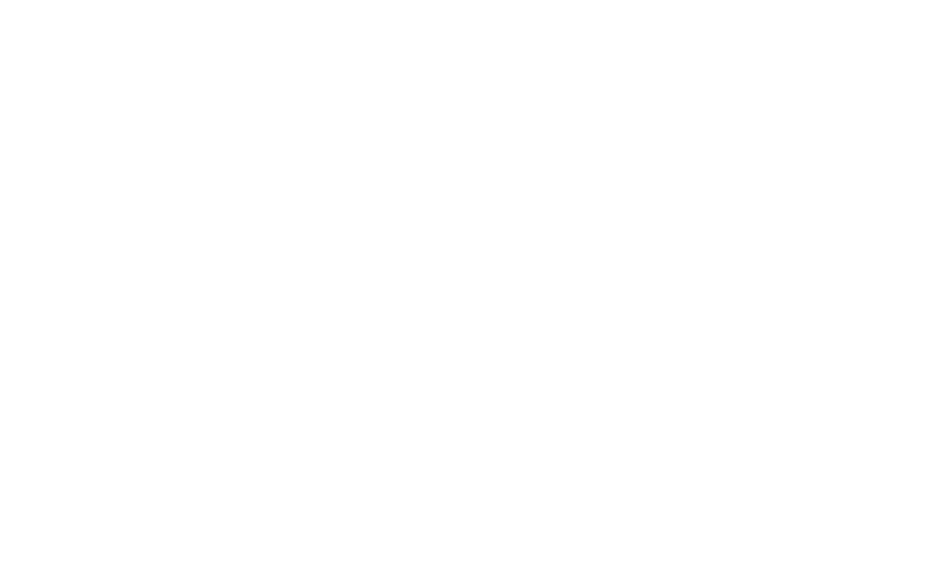
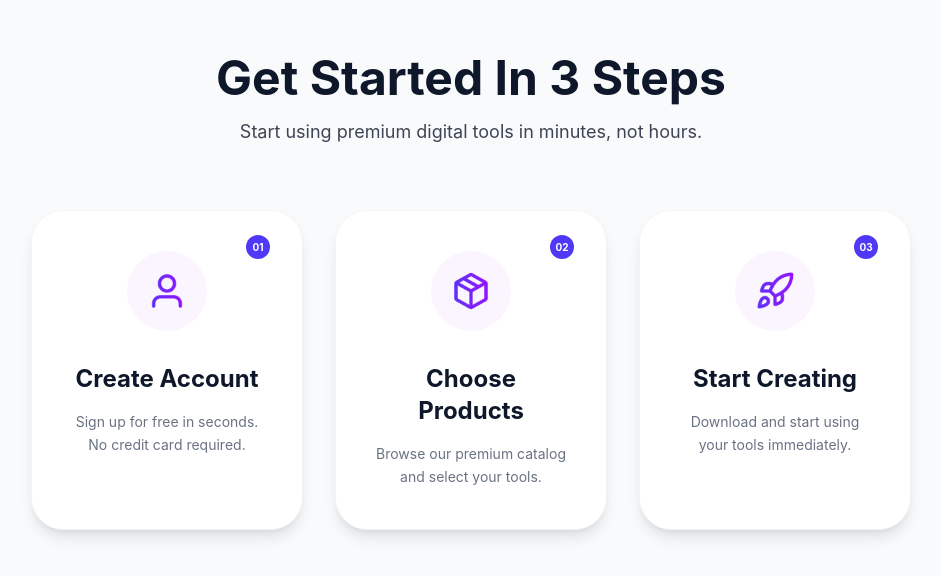
Before and after one commit to jannatulmaoya-JM/digitools-platform, a React (Vite) app: page / in a window 1280 px wide. Shown: the part 2718-3294 px from the top of the page, without its empty margins (169-1110 px from the left). Before the commit the page ends 2652 px from the top, so only its background shows below. Built offline with nearby package versions, Linux system fonts and the light colour scheme.

Commit message:
steps section complite

```diff
--- a/src/App.jsx
+++ b/src/App.jsx
@@ -152,6 +152,9 @@
 //
 import { useState } from 'react';
 import bannerImg from '../images/assets/banner.png';
+import userIcon from '../images/assets/user.png';
+import packageIcon from '../images/assets/package.png';
+import rocketIcon from '../images/assets/rocket.png';
 import './App.css';
 
 function App() {
@@ -388,6 +391,63 @@ function App() {
           </div>
         </div>
       </div>
+
+      {/* Steps Section */}
+    <div className="steps w-full py-[120px] px-[20px] lg:px-[200px] bg-gray-50 font-poppins">
+      <div className="steps-Container flex flex-col items-center">
+        <div className="steps-Content text-center mb-16">
+          <h2 className="text-4xl md:text-5xl font-bold text-[#0F172A] mb-4">
+            Get Started In 3 Steps
+          </h2>
+          <p className="text-lg text-[#0F172A] opacity-80 max-w-2xl mx-auto">
+            Start using premium digital tools in minutes, not hours.
+          </p>
+        </div>
+
+        <div className="steps-Card grid grid-cols-1 md:grid-cols-3 gap-8 w-full">
+
+          <div className="card-item relative bg-white border border-gray-100 rounded-[2rem] p-10 flex flex-col items-center text-center shadow-lg">
+            <span className="absolute top-6 right-8 bg-[#4F39F6] text-white text-[10px] font-bold w-6 h-6 flex items-center justify-center rounded-full">
+              01
+            </span>
+            <div className="w-20 h-20 bg-purple-50 rounded-full flex items-center justify-center mb-8">
+              <img src={userIcon} alt="User" className="w-10 h-10 object-contain" />
+            </div>
+            <h3 className="text-2xl font-bold text-[#0F172A] mb-4">Create Account</h3>
+            <p className="text-gray-500 text-sm leading-relaxed max-w-[220px]">
+              Sign up for free in seconds. <br /> No credit card required.
+            </p>
+          </div>
+
+          <div className="card-item relative bg-white border border-gray-100 rounded-[2rem] p-10 flex flex-col items-center text-center shadow-lg">
+            <span className="absolute top-6 right-8 bg-[#4F39F6] text-white text-[10px] font-bold w-6 h-6 flex items-center justify-center rounded-full">
+              02
+            </span>
+            <div className="w-20 h-20 bg-purple-50 rounded-full flex items-center justify-center mb-8">
+              <img src={packageIcon} alt="Package" className="w-10 h-10 object-contain" />
+            </div>
+            <h3 className="text-2xl font-bold text-[#0F172A] mb-4">Choose Products</h3>
+            <p className="text-gray-500 text-sm leading-relaxed max-w-[220px]">
+              Browse our premium catalog <br /> and select your tools.
+            </p>
+          </div>
+
+          <div className="card-item relative bg-white border border-gray-100 rounded-[2rem] p-10 flex flex-col items-center text-center shadow-lg">
+            <span className="absolute top-6 right-8 bg-[#4F39F6] text-white text-[10px] font-bold w-6 h-6 flex items-center justify-center rounded-full">
+              03
+            </span>
+            <div className="w-20 h-20 bg-purple-50 rounded-full flex items-center justify-center mb-8">
+              <img src={rocketIcon} alt="Rocket" className="w-10 h-10 object-contain" />
+            </div>
+            <h3 className="text-2xl font-bold text-[#0F172A] mb-4">Start Creating</h3>
+            <p className="text-gray-500 text-sm leading-relaxed max-w-[220px]">
+              Download and start using <br /> your tools immediately.
+            </p>
+          </div>
+
+        </div>
+      </div>
+    </div>
     </>
   );
 }
```
